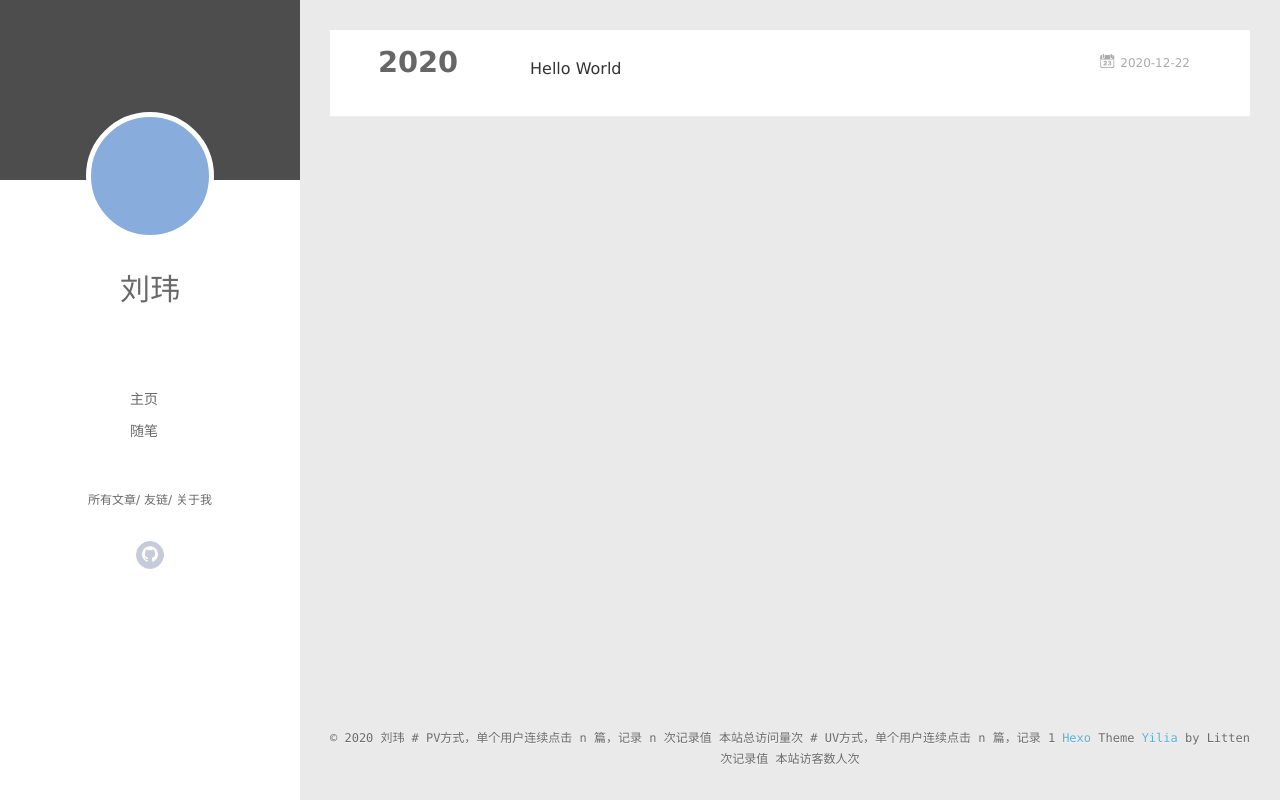
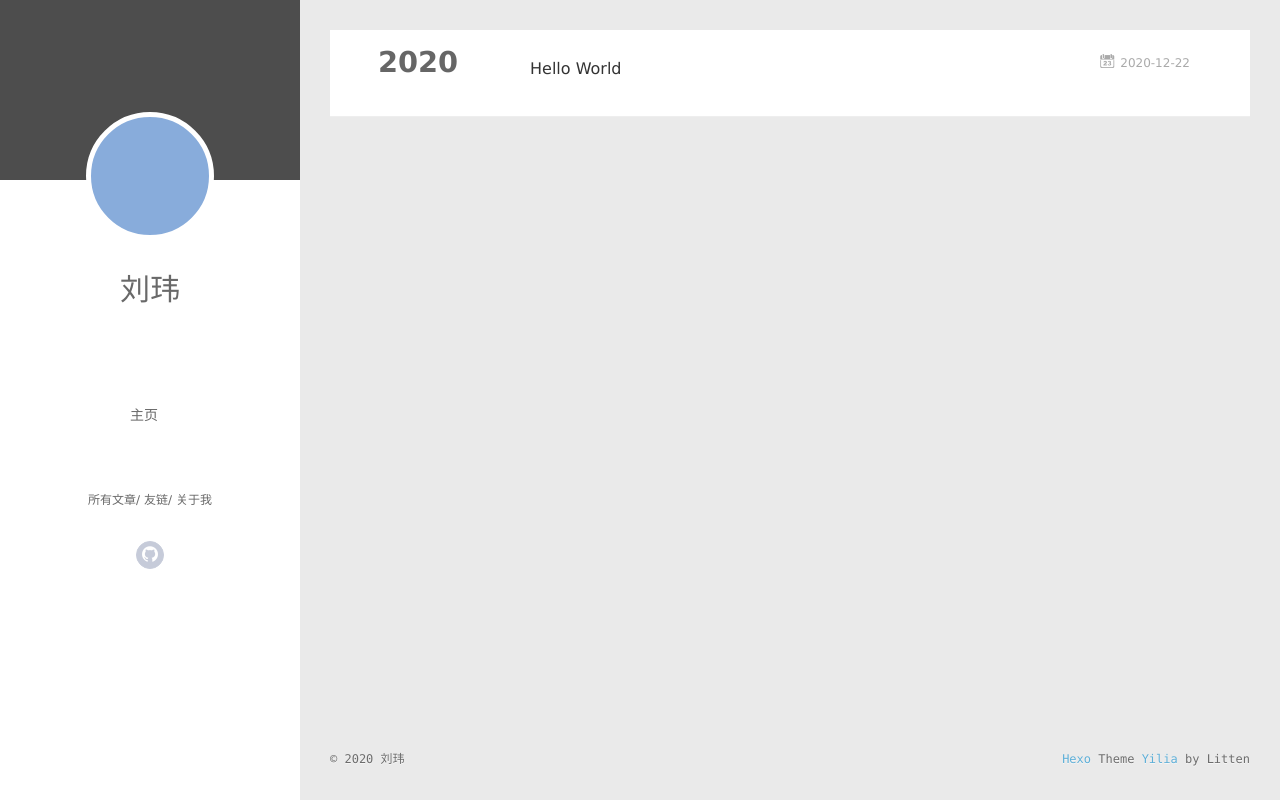
Before and after one commit to liuwei9/liuwei9.github.io, a plain HTML site: page archives/index.html in a window 1280 px wide. Drawn offline with Linux system fonts and the light colour scheme; some packages are replaced by stand-ins of ours; a script that the page names is missing.

Commit message:
Site updated: 2020-12-22 20:30:30

```diff
--- a/archives/index.html
+++ b/archives/index.html
@@ -56,8 +56,6 @@
 
 				<li><a href="/">主页</a></li>
 
-				<li><a href="/tags/%E9%9A%8F%E7%AC%94/">随笔</a></li>
-
 			</ul>
 		</nav>
 		<nav class="header-smart-menu">
@@ -108,8 +106,6 @@
 
 
 
-
-
 			<nav class="header-nav">
 				<div class="social">
 
@@ -122,9 +118,7 @@
 				<ul style="width: 50%">
 
 
-					<li style="width: 50%"><a href="/">主页</a></li>
-
-					<li style="width: 50%"><a href="/tags/%E9%9A%8F%E7%AC%94/">随笔</a></li>
+					<li style="width: 100%"><a href="/">主页</a></li>
 
 				</ul>
 			</nav>
@@ -196,13 +190,9 @@
       	<div class="footer-right">
       		<a href="http://hexo.io/" target="_blank">Hexo</a>  Theme <a href="https://github.com/litten/hexo-theme-yilia" target="_blank">Yilia</a> by Litten
       	</div>
-		# PV方式，单个用户连续点击 n 篇，记录 n 次记录值
-		<span id="busuanzi_container_site_pv">    本站总访问量<span id="busuanzi_value_site_pv"></span>次</span>
-
-		# UV方式，单个用户连续点击 n 篇，记录 1 次记录值
-		<span id="busuanzi_container_site_uv">  本站访客数<span id="busuanzi_value_site_uv"></span>人次</span>
     </div>
   </div>
+
 </footer>
     </div>
     <script>
```
Also changed, not shown: 2020/12/22/hello-world/index.html (+2 -12 lines), archives/2020/12/index.html (+2 -12 lines), archives/2020/index.html (+2 -12 lines), index.html (+2 -12 lines).
